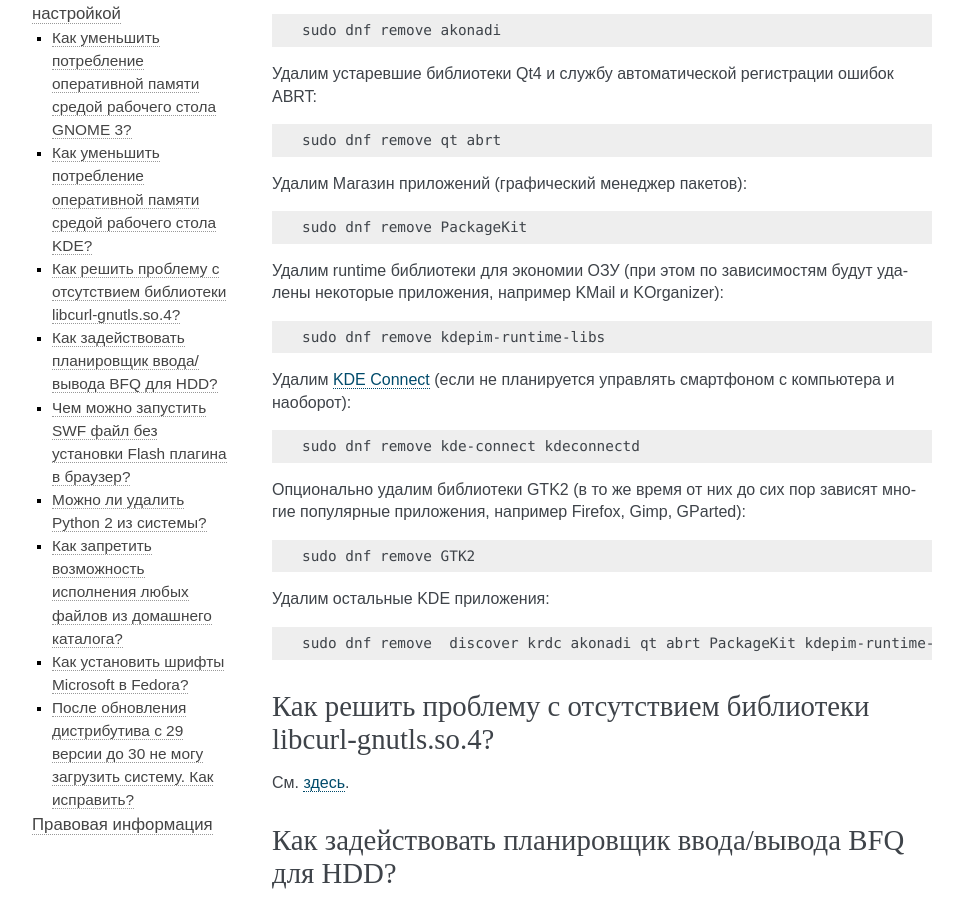
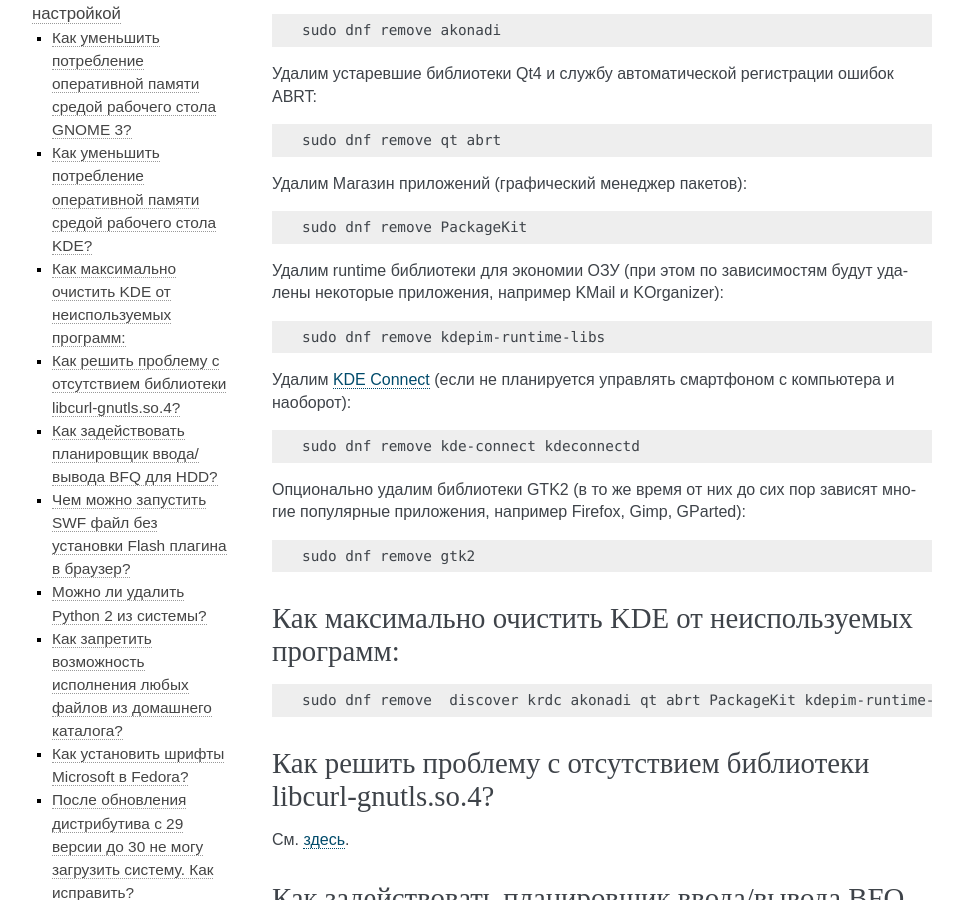
Before and after one commit to RussianFedora/FAQ, a Sphinx documentation site: the page built from source/tips-and-tricks.rst, in a window 1280 px wide and 900 px high, scrolled down 920 px. Shown: the whole window, without its empty margins (148-1111 px from the left). Built offline with Sphinx 7.4.7, drawn with Linux system fonts in a browser that asks for light colours.

Commit message:
Added tricks for KDE

```diff
--- a/source/tips-and-tricks.rst
+++ b/source/tips-and-tricks.rst
@@ -87,14 +87,17 @@
 
 .. code-block:: text
 
-    sudo dnf remove GTK2
+    sudo dnf remove gtk2
 
-Удалим остальные KDE приложения:
+.. index:: bug, missing library, libcurl-gnutls
+.. _libcurl-workaround:
+
+Как максимально очистить KDE от неиспользуемых программ:
+=============================================================
 
 .. code-block:: text
 
-    sudo dnf remove  discover krdc akonadi qt abrt PackageKit kdepim-runtime-libs kde-connect kdeconnectd ark dragon kontact okular gwenview ktorrent kget konversation konqueror falkon kmail dnfdragora kdewallet krusader kwrite spectacle krfb akregator juk kamoso k3b calligra* kfind kgpg kmouth kmag
-
+    sudo dnf remove  discover krdc akonadi qt abrt PackageKit kdepim-runtime-libs kde-connect kdeconnectd dragon kontact ktorrent kget konversation konqueror falkon kmail dnfdragora kdewallet krusader spectacle krfb akregator juk kamoso k3b calligra* kfind kgpg kmouth kmag
 
 Как решить проблему с отсутствием библиотеки libcurl-gnutls.so.4?
 =====================================================================
```
